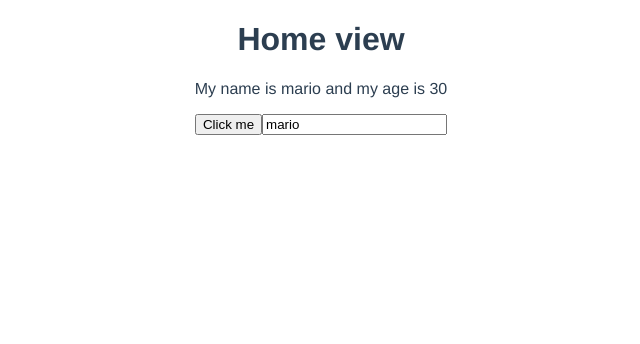
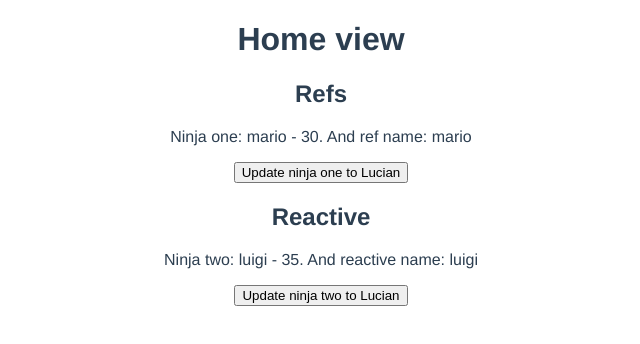
Before and after one commit to lucian-iernye/learn-vue, a Vue app in the folder Vue-3/Net-Ninja/dojo-blog/: page / in a window 1280 px wide. Shown: the top 344 px of the page, without its empty margins (319-959 px from the left). Built offline with nearby package versions, Linux system fonts and the light colour scheme.

Commit message:
refs vs reactive

```diff
--- a/Vue-3/Net-Ninja/dojo-blog/src/views/HomeView.vue
+++ b/Vue-3/Net-Ninja/dojo-blog/src/views/HomeView.vue
@@ -1,21 +1,21 @@
 <template>
   <div class="home">
     <h1>Home view</h1>
+    <h2>Refs</h2>
+    <p>Ninja one: {{ ninjaOne.name }} - {{ ninjaOne.age }}. And ref name: {{ ninjaOneName }}</p>
+    <button @click="updateNinjaOne">Update ninja one to Lucian</button>
 
-<!--    <pre>Name: {{ name }}</pre>-->
-<!--    <pre>Age: {{ age }}</pre>-->
+    <h2>Reactive</h2>
+    <p>Ninja two: {{ ninjaTwo.name }} - {{ ninjaTwo.age }}. And reactive name: {{ ninjaTwoName }}</p>
+    <button @click="updateNinjaTwo">Update ninja two to Lucian</button>
 
-    <p ref="para">My name is {{ name }} and my age is {{ age }}</p>
 
-    <button @click="handleClick">Click me</button>
-
-    <input type="text" name="" id="" v-model="name">
   </div>
 </template>
 
 <script>
 // @ is an alias to /src
-import { ref } from "vue";
+import {reactive, ref} from "vue";
 
 export default {
   name: 'HomeView',
@@ -23,19 +23,24 @@ export default {
 
   },
   setup() {
-    // this make the values reactive
-    let name = ref('mario');
-    let age = ref(30);
 
-    const handleClick = () => {
-      name.value = 'Lucian'
-      age.value = 35;
-      // this changed the values
+    const ninjaOne = ref({ name: 'mario', age: 30 })
+    const ninjaTwo = reactive({ name: 'luigi', age: 35 })
+
+    let ninjaOneName = ref('mario')
+    let ninjaTwoName = reactive('luigi') // invalid data type
+
+    const updateNinjaOne = () => {
+      ninjaOne.value.age = 40;
+      ninjaOneName.value = 'lucian'
     }
 
-    const para = ref(null);
+    const updateNinjaTwo = () => {
+      ninjaTwo.age = 45;
+      ninjaTwoName = 'lucian'
+    }
 
-    return { name, age, handleClick, para }
+    return { ninjaOne, updateNinjaOne, ninjaTwo, updateNinjaTwo, ninjaOneName, ninjaTwoName }
   }
 }
 </script>
```
